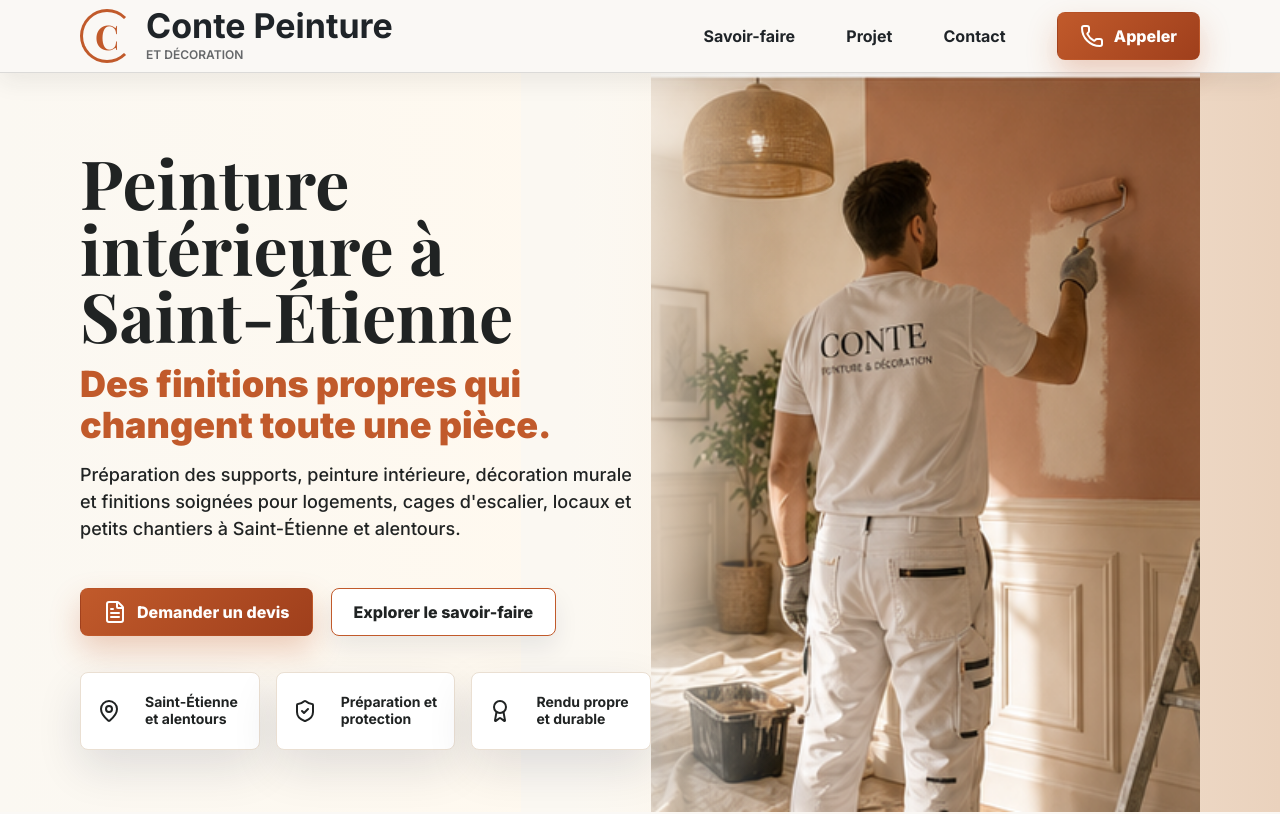
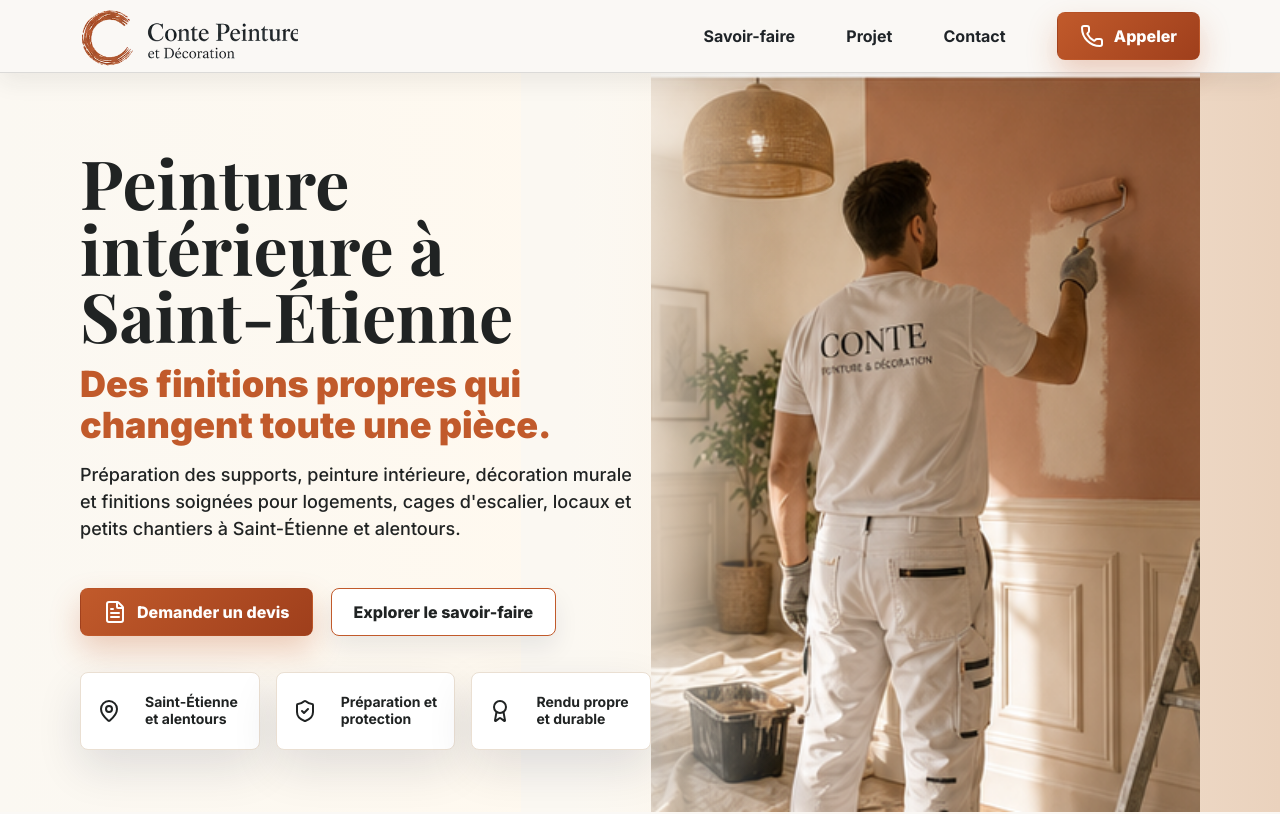
Before and after one commit to TifraYanis/atelier-local-web, a plain HTML site: page clients/conte_peinture/index.html in a window 1280 px wide. Shown: the top 814 px of the page. Drawn offline with nearby package versions, Linux system fonts and the light colour scheme.

Commit message:
Use Conte Peinture logo asset

```diff
--- a/clients/assets/client-showcase.css
+++ b/clients/assets/client-showcase.css
@@ -110,6 +110,17 @@ textarea {
   gap: 12px;
   font-weight: 900;
   letter-spacing: 0;
+}
+
+.brand-img {
+  display: block;
+  width: auto;
+  max-width: 100%;
+  object-fit: contain;
+}
+
+.brand-img--conte {
+  height: 62px;
 }
 
 .brand strong {
@@ -803,6 +814,10 @@ h2 {
     font-size: 28px;
   }
 
+  .brand-img--conte {
+    height: 48px;
+  }
+
   .conte-mark {
     width: 44px;
     height: 44px;
--- a/clients/conte_peinture/index.html
+++ b/clients/conte_peinture/index.html
@@ -13,8 +13,7 @@
   <header class="topbar">
     <nav class="wrap nav" aria-label="Navigation principale">
       <a class="brand" href="#top" aria-label="Accueil Conte Peinture">
-        <span class="conte-mark">C</span>
-        <span><strong>Conte Peinture</strong><small>et Décoration</small></span>
+        <img class="brand-img brand-img--conte" src="../../assets/brand/conte-logo.png" alt="Conte Peinture et Décoration">
       </a>
       <div class="navlinks">
         <a href="#savoir-faire">Savoir-faire</a>
@@ -116,7 +115,7 @@
     <section id="contact" class="section section-soft">
       <div class="wrap contact-band">
         <div class="contact-card" data-reveal>
-          <a class="brand" href="#top"><span class="conte-mark">C</span><span><strong>Conte Peinture</strong><small>et Décoration</small></span></a>
+          <a class="brand" href="#top"><img class="brand-img brand-img--conte" src="../../assets/brand/conte-logo.png" alt="Conte Peinture et Décoration"></a>
           <p>Peinture intérieure, décoration et finitions soignées à Saint-Étienne et alentours.</p>
           <div class="contact-lines">
             <a class="contact-line" href="mailto:entrepriseconte@hotmail.fr"><i data-lucide="mail"></i><span>entrepriseconte@hotmail.fr</span></a>
```
Also changed, not shown: assets/brand/conte-logo.png (added).
